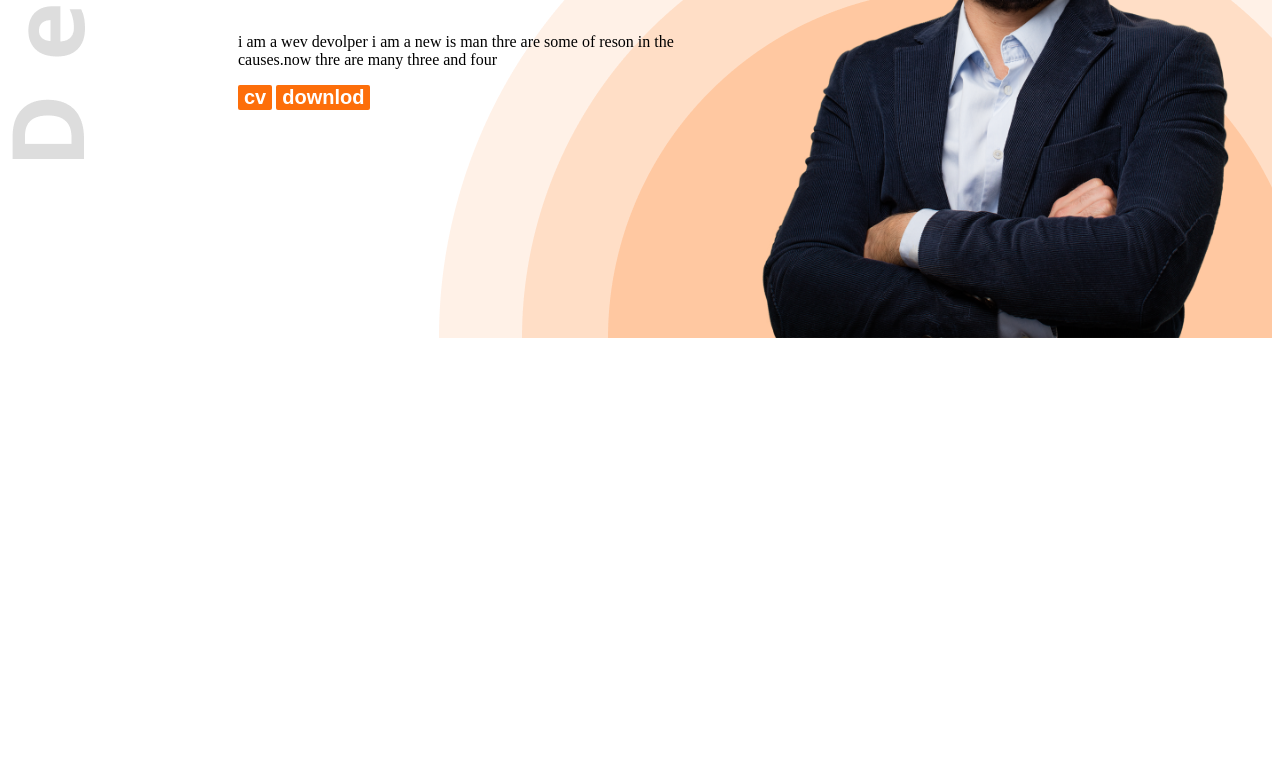
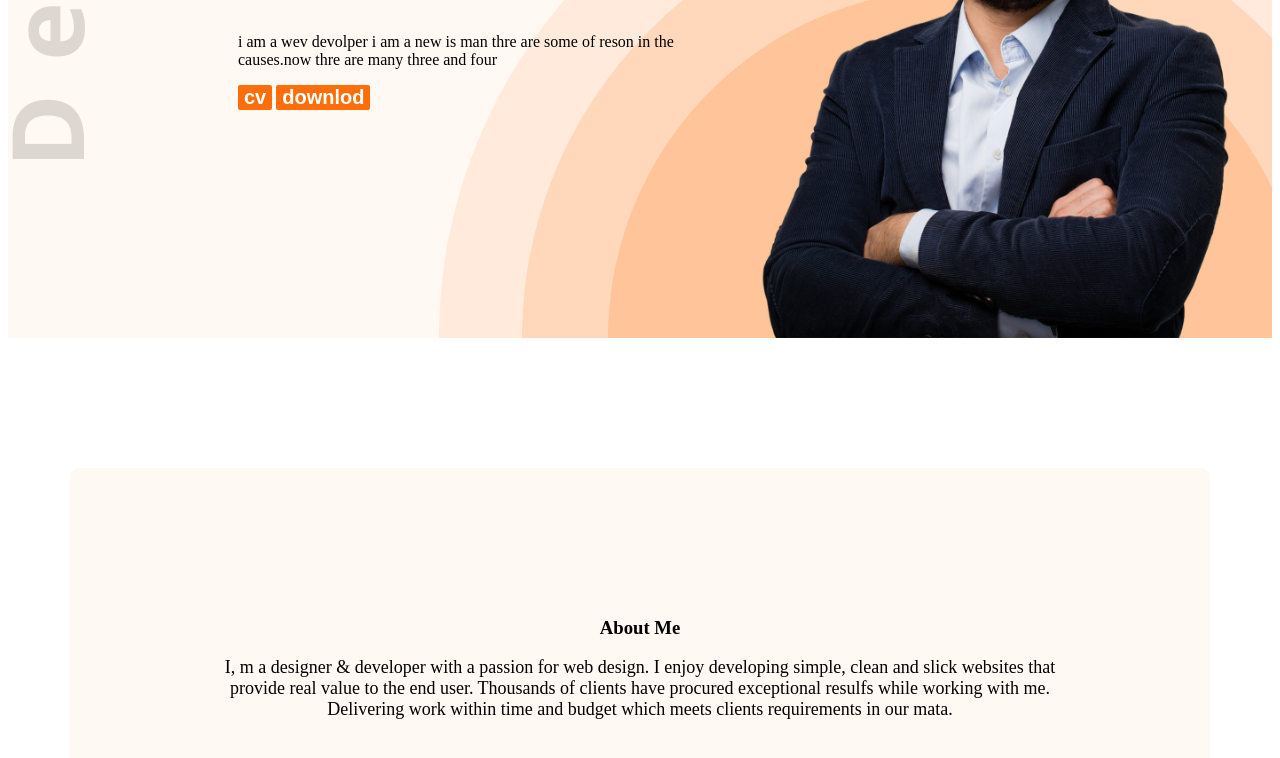
Before and after one commit to abdulalim1010/my-web-portfoleo, a plain HTML site: page index.html in a window 1280 px wide. Shown: the part 612-1370 px from the top of the page. Before the commit the page ends 958 px from the top, so only its background shows below. Drawn offline with Linux system fonts and the light colour scheme.

Commit message:
git problem

```diff
--- a/index.html
+++ b/index.html
@@ -15,7 +15,7 @@
 </head>
 
 <body class="work-sans-normal">
-  <header class="header">
+  <header class="header secondary-bg">
     <nav>
 
       <h3 class="nav-title">M<span class="text-primay">a</span>ry</h3>
@@ -44,6 +44,16 @@
 
   </header>
   <main>
+    <section class="about secondary-bg">
+      <h3 class="section-title">About Me</h3>
+      <p class="section-description">I, m a designer & developer with a passion for web design. I enjoy developing
+        simple, clean and slick websites
+        that
+        provide real value to the end user. Thousands of clients have procured exceptional resulfs while working with
+        me.
+        Delivering work within time and budget which meets clients requirements in our mata.</p>
+
+    </section>
 
   </main>
   <footer>
--- a/style/style.css
+++ b/style/style.css
@@ -77,3 +77,27 @@ nav ul{
   background-repeat: no-repeat;
   background-position: top left, bottom right;
 }
+.sction-title{
+  font-size: 45px;
+  font-weight: bold;
+
+}
+.section-description{
+  font-size: 18px;
+  font-size: regular;
+
+}
+.secondary-bg{
+
+  background-color: #FFF8F3;
+}
+main{
+  max-width:1140px;
+  margin: 0 auto;
+}
+.about{
+  border-radius: 10px;
+  padding: 130px 150px;
+  text-align: center;
+  margin-top: 130px;
+}
```
